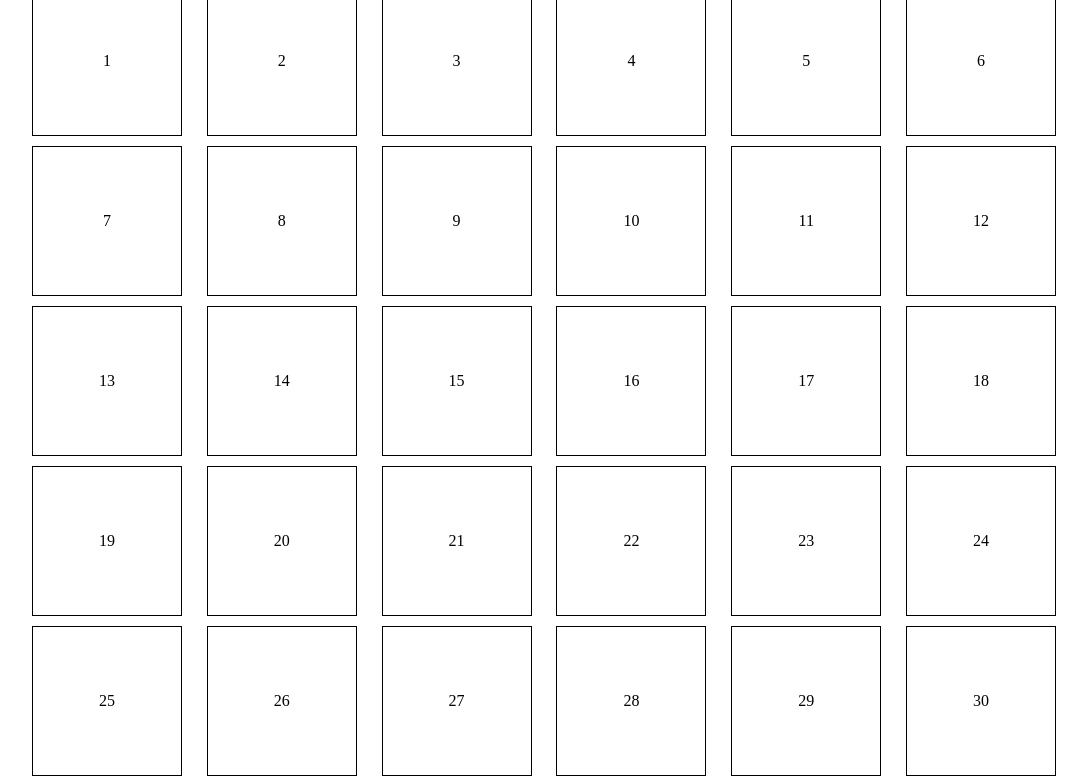
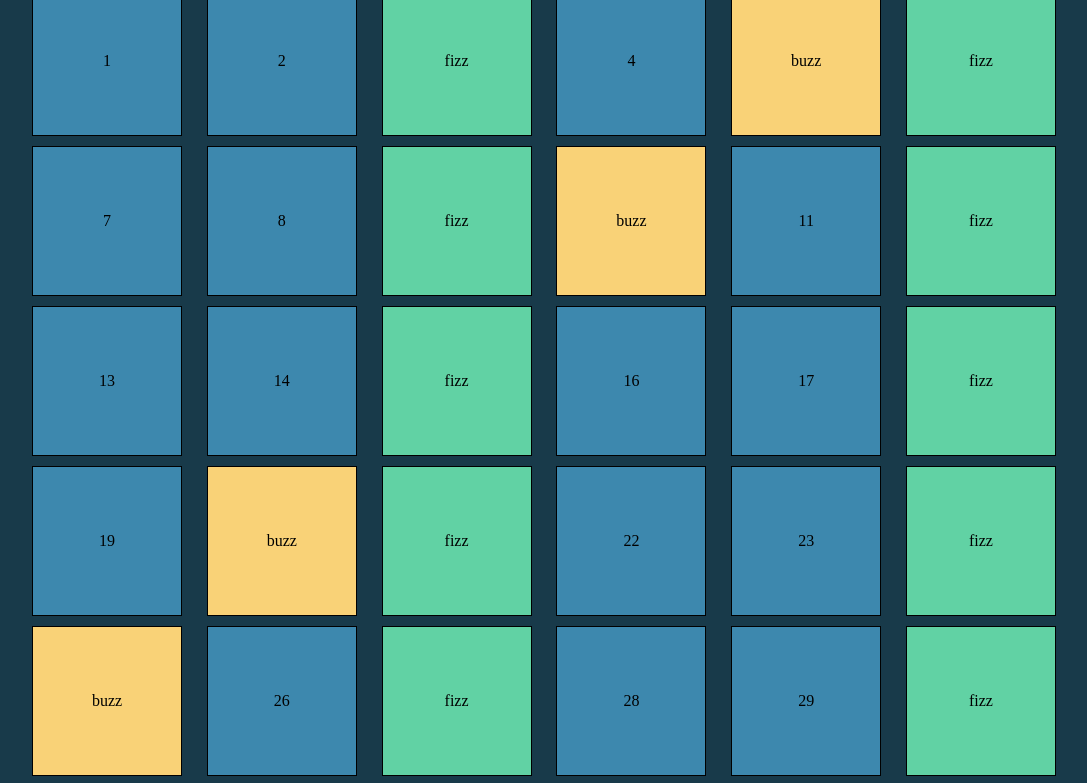
Before and after one commit to ChriEffe/js-fizzbuzzdom, a plain HTML site: page index.html in a window 1280 px wide. Shown: the part 105-888 px from the top of the page, without its empty margins (96-1183 px from the left). Drawn offline with Linux system fonts and the light colour scheme.

Commit message:
fizz e buzz

```diff
--- a/css/style.css
+++ b/css/style.css
@@ -4,9 +4,14 @@
     box-sizing: border-box;
 }
 
+body  {
+    background-color: #183a4a;
+}
+
 h1  {
     text-align: center;
     font-size: 5em;
+    color: white;
 }
 
 .container  {
@@ -22,7 +27,20 @@ h1  {
     width: 150px;
     height: 150px;
     border: 1px solid black;
+    background-color: #3d88ae;
     display: flex;
     justify-content: center;
     align-items: center;
 }
+
+.green  {
+    background-color: #61d2a4;
+}
+
+.yellow  {
+    background-color: #f9d277;
+}
+
+.red  {
+    background-color: #de5471;
+}
--- a/js/script.js
+++ b/js/script.js
@@ -6,4 +6,12 @@ for (let i = 1; i <= 100; i++)  {
     box.append(i);
     container.append(box);
     console.log(i);
+
+    if (i % 3 ==0) {
+        box.classList.add('green');
+        box.innerHTML = 'fizz';
+    } else if (i % 5 ==0) {
+        box.classList.add('yellow');
+        box.innerHTML = 'buzz';
+    }
 }
```
